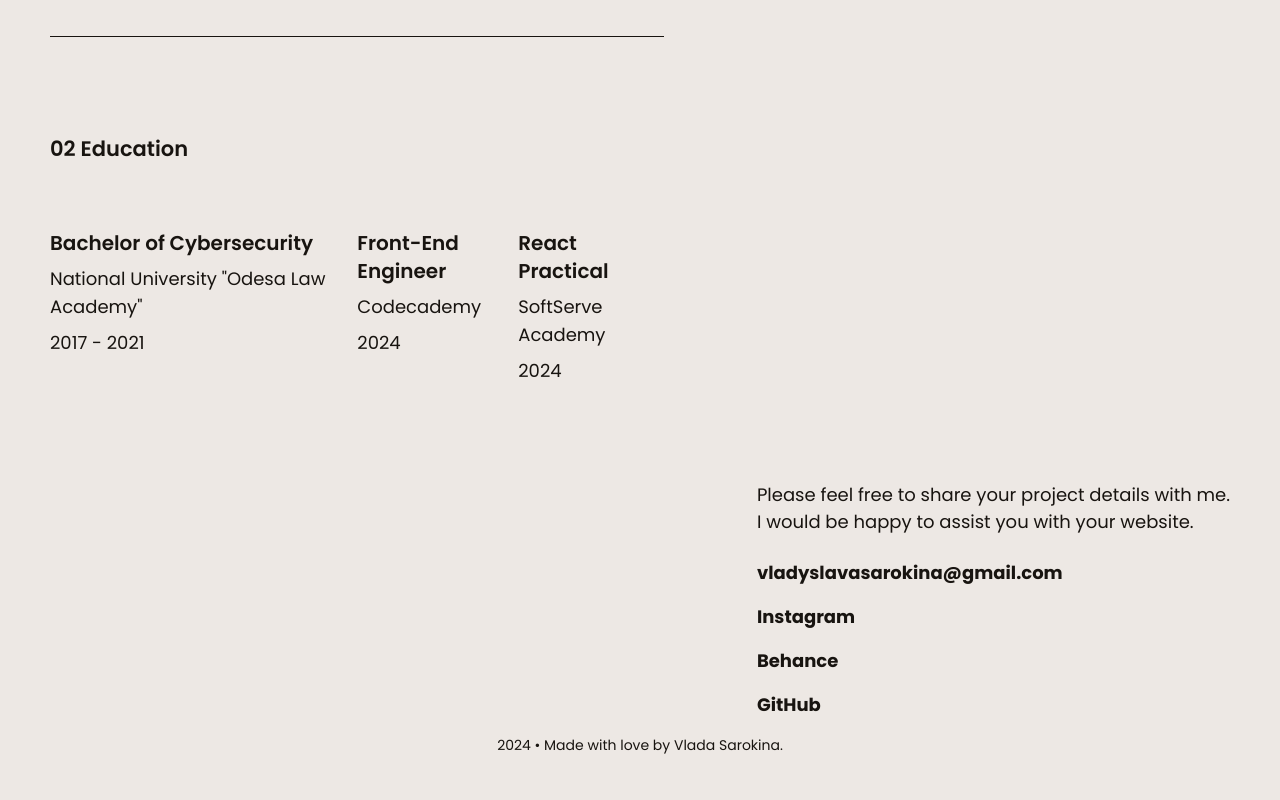
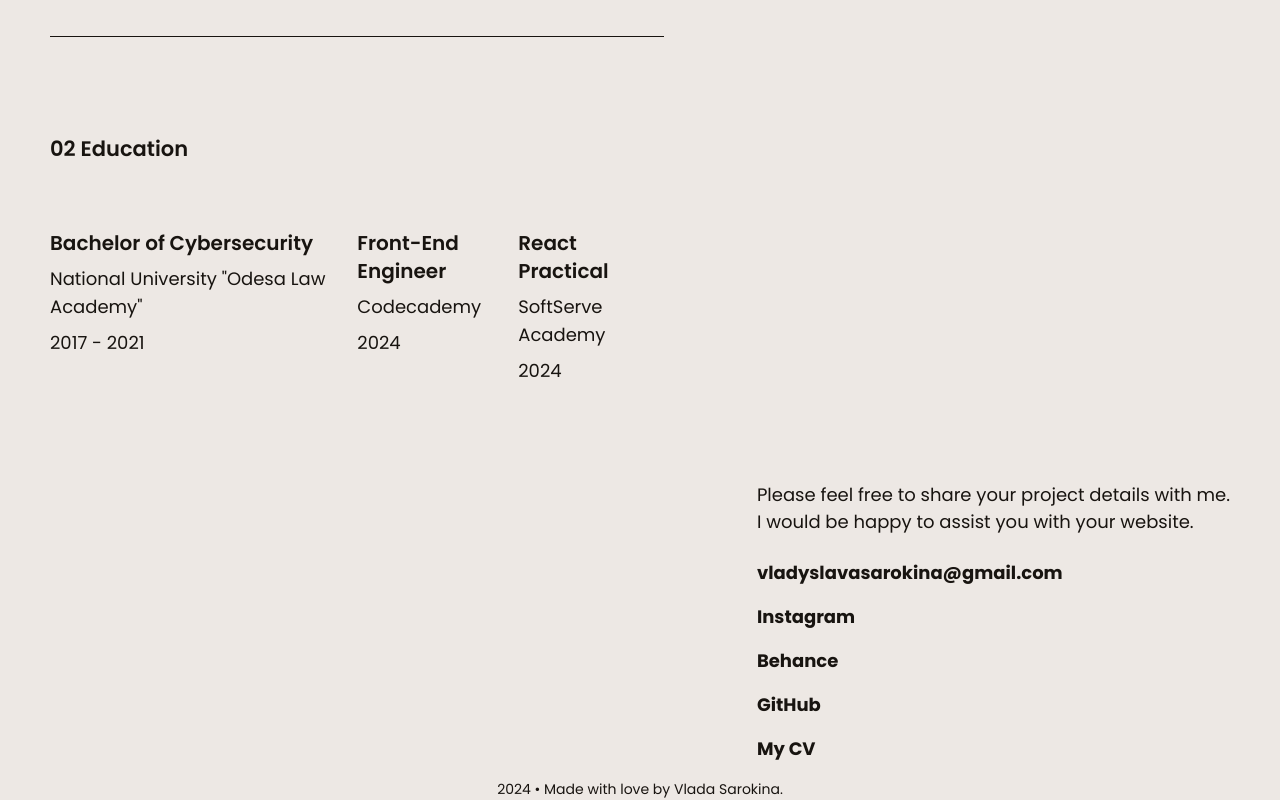
Before and after one commit to vladazachem/new-portfolio, a Next.js app: page / in a window 1280 px wide. Shown: the part 3046-3846 px from the top of the page. Before the commit the page ends 3802 px from the top, so only its background shows below. Built offline with nearby package versions, Linux system fonts and the light colour scheme.

Commit message:
add CV file and cv btn

```diff
--- a/src/components/Footer.js
+++ b/src/components/Footer.js
@@ -22,6 +22,9 @@
                         <Link href="https://github.com/vladazachem" className="text-lg hover:text-highlight">
                             GitHub
                         </Link>
+                        <a href="/CV-Vladyslava Sarokina-WebDev.pdf" target="_blank" rel="noopener noreferrer" className="text-lg hover:text-highlight">
+                            My CV
+                        </a>
                     </div>
                 </div>
             </div>
```
Also changed, not shown: 1 other file (tests, documents, lock files or other folders).
